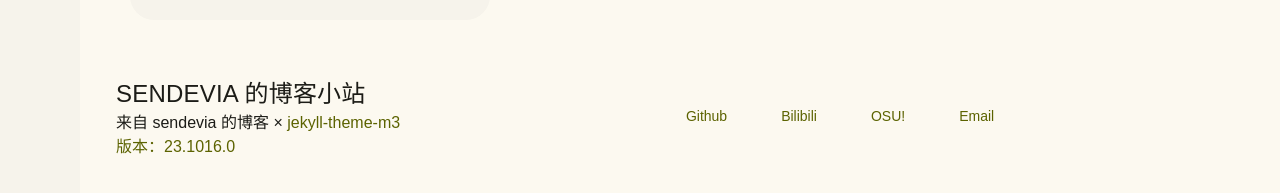
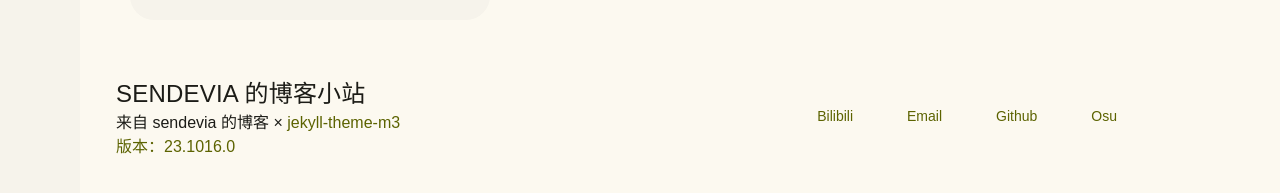
Before and after one commit to sendevia/sendevia.page.jekyll, a Jekyll site: the page built from index.html, in a window 1280 px wide. Shown: the part 2092-2285 px from the top of the page. Built offline with Jekyll 4.4.1, drawn with Linux system fonts in a browser that asks for light colours; some web fonts are replaced.

Commit message:
优化页脚社交媒体链接

```diff
--- a/_config.yml
+++ b/_config.yml
@@ -8,14 +8,14 @@ timezone: "Asia/Shanghai"
 
 author: "sendevia"
 mugshot: "/assets/images/avatar.webp"
-email: "me@sendevia.top"
-github: "https://github.com/Sendevia"
 
 impression: "/assets/images/100628112_p0.webp"
 
-twitter:
-  username: "sendevia"
-  card: "summary"
+socialmedia:
+  bilibili: "https://space.bilibili.com/84041790"
+  email: "mailto:me@sendevia.top"
+  github: "https://github.com/Sendevia"
+  osu: "https://osu.ppy.sh/users/9799419"
 
 defaults:
   - scope:
--- a/_includes/Footer.html
+++ b/_includes/Footer.html
@@ -8,17 +8,10 @@
     </a>
   </div>
   <div id="JTM-S-Footer-Socialmedia">
-    <a href="{{site.github}}" target="_blank" rel="noopener noreferrer">
-      <button class="JTM-C-CommonButton" spec="text">Github</button>
+    {%- for link in site.socialmedia -%}
+    <a href="{{ link[1] }}" target="_blank" rel="noopener noreferrer">
+      <button class="JTM-C-CommonButton" spec="text">{{ link[0] }}</button>
     </a>
-    <a href="https://space.bilibili.com/84041790" target="_blank" rel="noopener noreferrer">
-      <button class="JTM-C-CommonButton" spec="text">Bilibili</button>
-    </a>
-    <a href="https://osu.ppy.sh/users/9799419" target="_blank" rel="noopener noreferrer">
-      <button class="JTM-C-CommonButton" spec="text">OSU!</button>
-    </a>
-    <a href="mailto:{{ site.email }}" target="_blank" rel="noopener noreferrer">
-      <button class="JTM-C-CommonButton" spec="text">Email</button>
-    </a>
+    {%- endfor -%}
   </div>
 </footer>
--- a/_sass/_snippets/Footer.scss
+++ b/_sass/_snippets/Footer.scss
@@ -28,6 +28,10 @@
     flex-grow: 1;
     flex-wrap: wrap;
     gap: 6px;
-    justify-content: start;
+    justify-content: center;
+
+    .JTM-C-CommonButton {
+      text-transform: capitalize;
+    }
   }
 }
```
